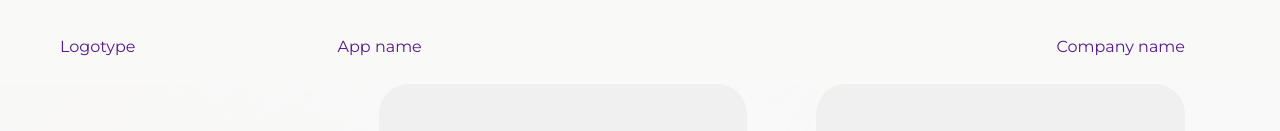
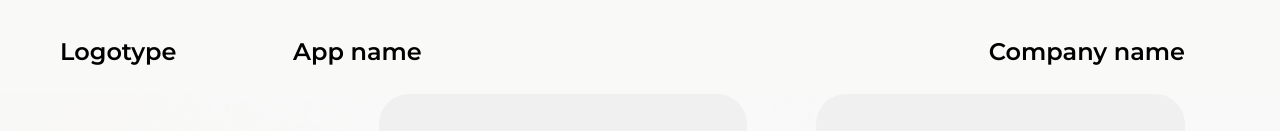
Before and after one commit to Linky-js/test-Almaz, a plain HTML site: page index.html in a window 1280 px wide. Shown: the top 131 px of the page. Drawn offline with Linux system fonts and the light colour scheme; files whose address does not match are found by name; a web font is replaced by a local one.

Commit message:
Update style.css

```diff
--- a/asssets/css/style.css
+++ b/asssets/css/style.css
@@ -212,7 +212,7 @@ nav, footer, header, aside {
     align-items: center;
     padding: 37px 0 28px 0;
 }
-.heaer__link{
+.header__link{
     font-family: 'Montserrat';
     font-style: normal;
     font-weight: 600;
```
